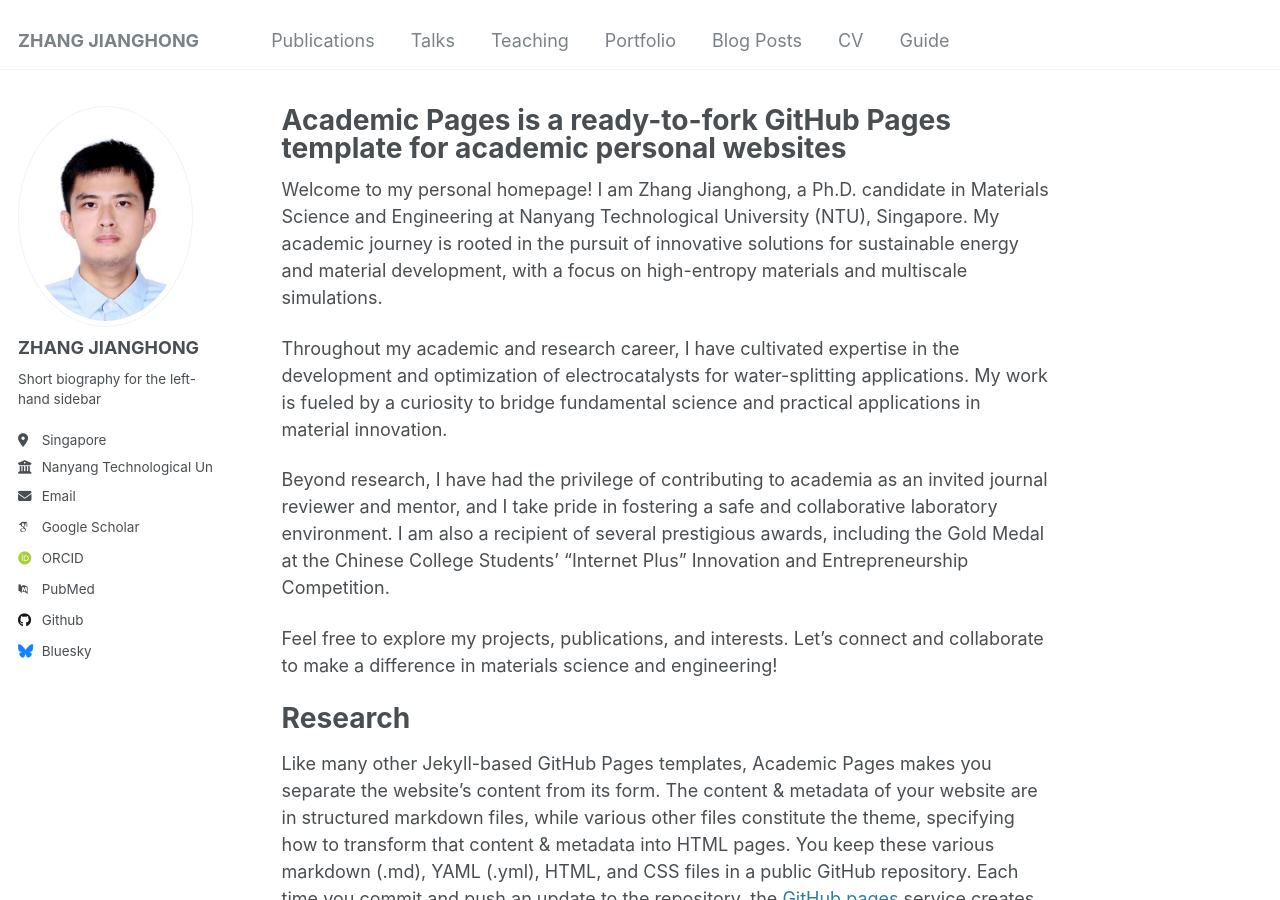
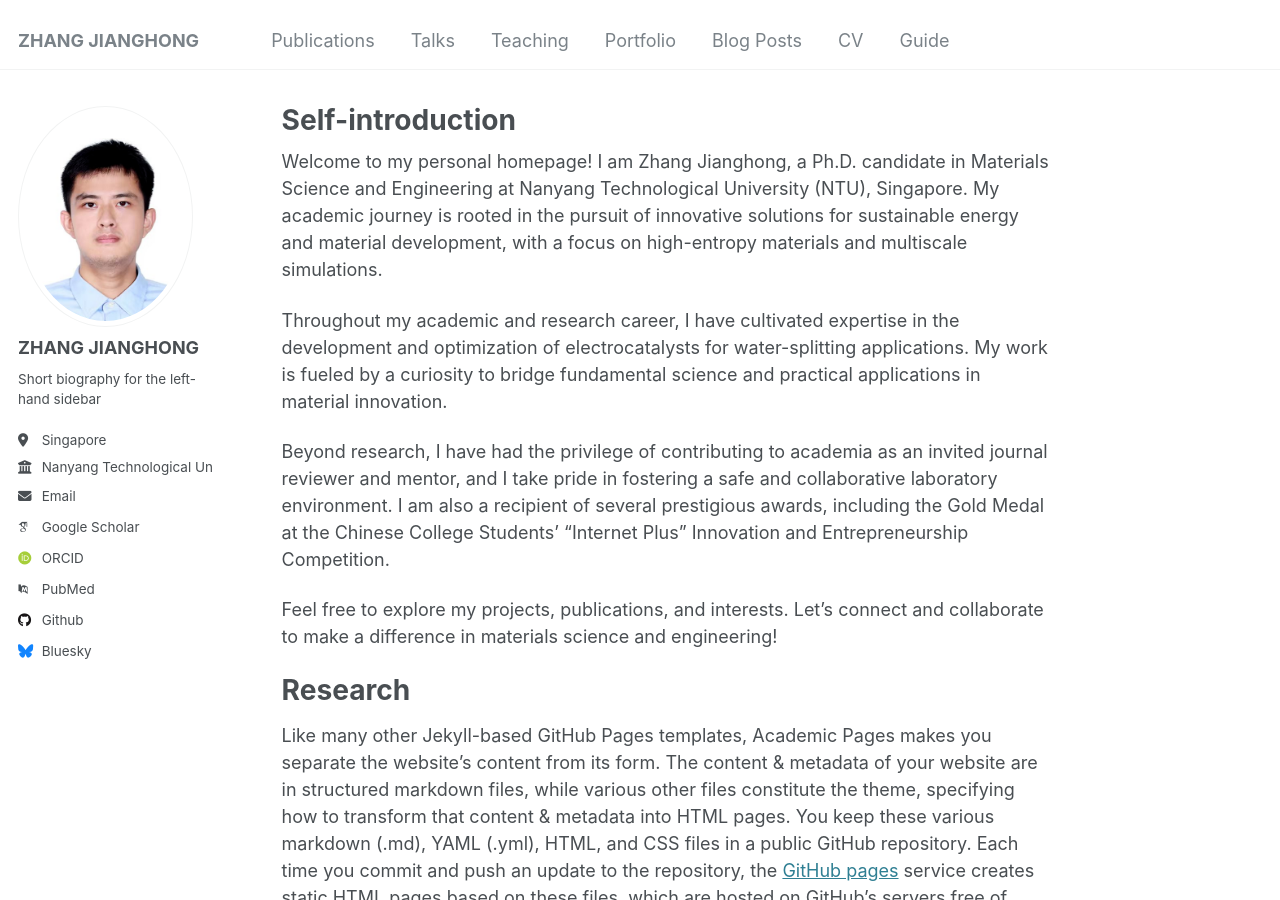
Before and after one commit to zjh990724/zjh990724.github.io, a Jekyll site: the page built from _pages/about.md, in a window 1280 px wide and 900 px high. Built offline with Jekyll 4.4.1, drawn with Linux system fonts in a browser that asks for light colours; some web fonts are replaced.

Commit message:
Update about.md

```diff
--- a/_pages/about.md
+++ b/_pages/about.md
@@ -1,6 +1,6 @@
 ---
 permalink: /
-title: "Academic Pages is a ready-to-fork GitHub Pages template for academic personal websites"
+title: "Self-introduction"
 author_profile: true
 redirect_from:
   - /about/
```
